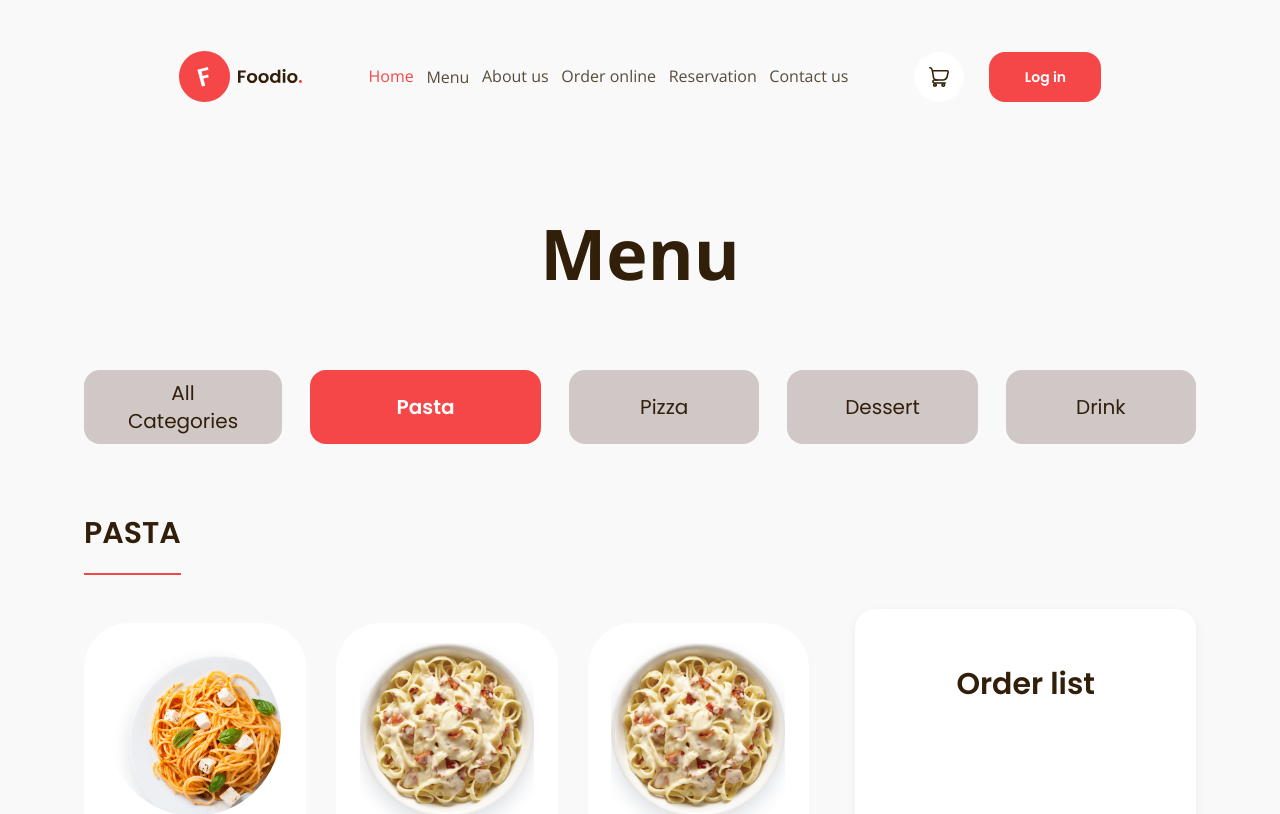
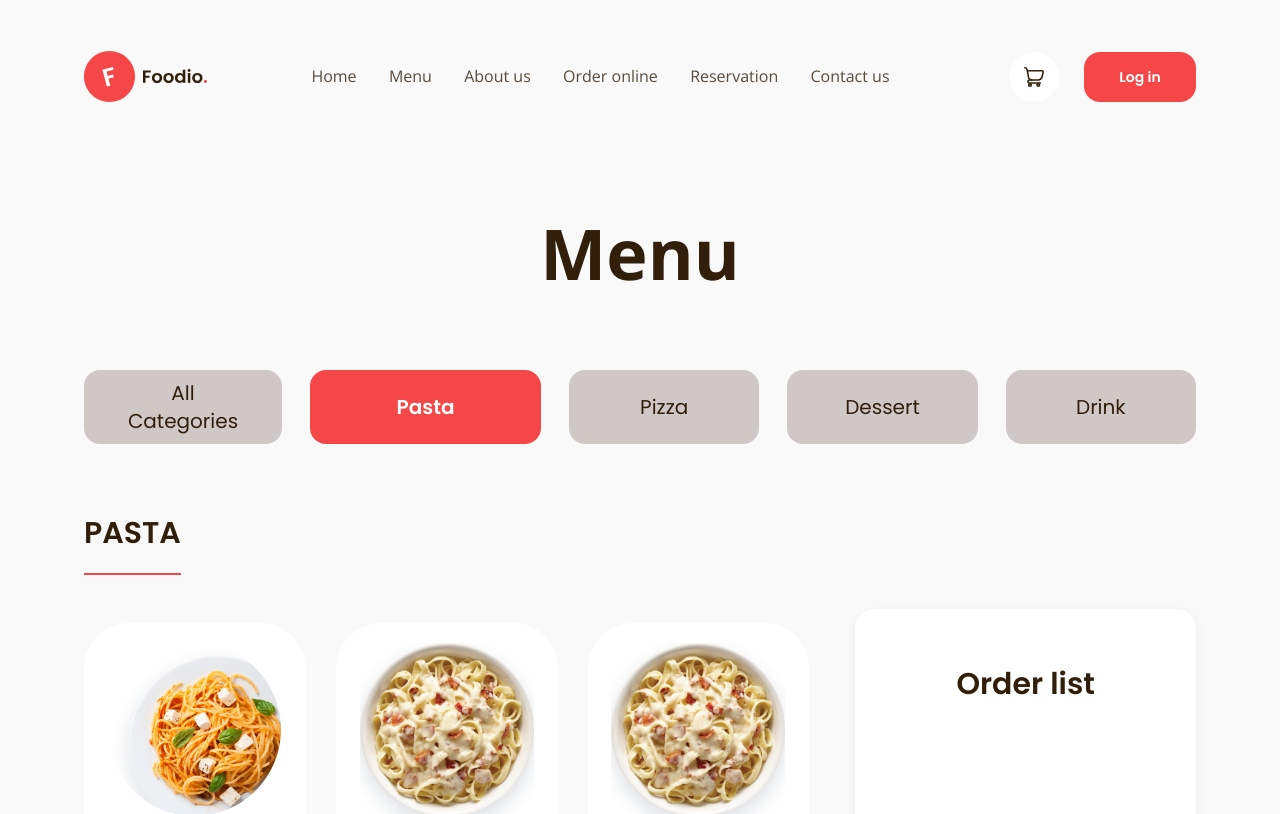
Before and after one commit to Matt-T993/foodio, a React (Create React App) app: page /orderonline in a window 1280 px wide. Shown: the top 814 px of the page. Built offline with nearby package versions, Linux system fonts and the light colour scheme.

Commit message:
fix issue

```diff
--- a/src/pages/Orderonline/index.tsx
+++ b/src/pages/Orderonline/index.tsx
@@ -6,7 +6,6 @@ import MainNavbar from "components/MainNavbar";
 import OnlineMenu from "components/OnlineMenu";
 import OrderList from "components/OrderList";
 import FoodCategories from "components/FoodCategories";
-import Navbar from "components/Navbar";
 import Login from "modals/Login";
 
 export default function OrderonlinePage() {
@@ -29,7 +28,7 @@ export default function OrderonlinePage() {
       </Helmet>
       <div className="flex flex-col items-center justify-start w-full pt-[51px] gap-[139px] md:pt-5 bg-gray-50">
         <div className="flex flex-col items-center justify-start w-full gap-[103px] md:px-5 max-w-[1112px]">
-          <Navbar openLoginModal={openLoginModal} />
+          <MainNavbar openLoginModal={openLoginModal} />
 
           <div className="flex flex-col items-center justify-start w-full">
             <div className="flex flex-col items-center justify-start w-full gap-[69px]">
```
